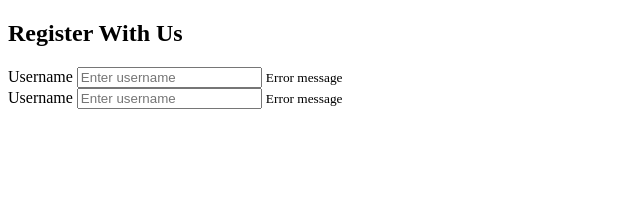
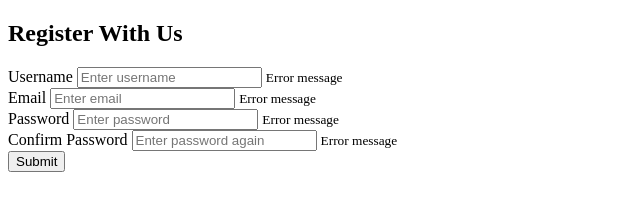
Before and after one commit to Vanchen07/JS20---Form-Validator, a plain HTML site: page index.html in a window 1280 px wide. Shown: the whole page, without its empty margins (0-640 px from the left). Drawn offline with Linux system fonts and the light colour scheme.

Commit message:
create html form

```diff
--- a/index.html
+++ b/index.html
@@ -17,10 +17,21 @@
                 <small>Error message</small>
             </div>
             <div class="form-control">
-                <label for="username">Username</label>
-                <input type="text" id="username" placeholder="Enter username">
+                <label for="email">Email</label>
+                <input type="text" id="email" placeholder="Enter email">
                 <small>Error message</small>
             </div>
+            <div class="form-control">
+                <label for="password">Password</label>
+                <input type="password" id="password" placeholder="Enter password">
+                <small>Error message</small>
+            </div>
+            <div class="form-control">
+                <label for="password2">Confirm Password</label>
+                <input type="password" id="password2" placeholder="Enter password again">
+                <small>Error message</small>
+            </div>
+            <button type="submit">Submit</button>
         </form>
     </div>
     <script src="script.js"></script>
```
